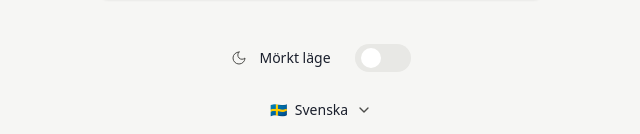
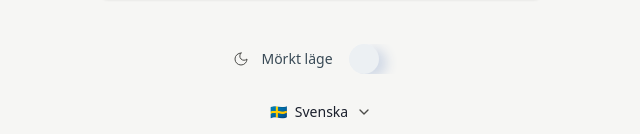
Before and after one commit to doltnamn-se/kasper-react-app, a React (Vite) app: page /auth in a window 1280 px wide. Shown: the part 314-448 px from the top of the page, without its empty margins (319-959 px from the left). Built offline with nearby package versions, Linux system fonts and the light colour scheme.

Commit message:
Add custom toggle styles
Implement custom styles for toggle components, including layout, colors, and animations to enhance the user interface. Adjustments made to the body and label styles for better alignment and aesthetics.
[skip gpt_engineer]

```diff
--- a/src/components/auth/DarkModeToggle.tsx
+++ b/src/components/auth/DarkModeToggle.tsx
@@ -1,5 +1,4 @@
 import { Moon } from "lucide-react";
-import { Switch } from "@/components/ui/switch";
 
 interface DarkModeToggleProps {
   isDarkMode: boolean;
@@ -9,15 +8,43 @@ interface DarkModeToggleProps {
 export const DarkModeToggle = ({ isDarkMode, onToggle }: DarkModeToggleProps) => {
   return (
     <div className="flex items-center justify-center gap-6 px-4 py-3 rounded-lg">
-      <div className="flex items-center gap-3">
-        <Moon className="w-4 h-4 text-[#4c4c49] dark:text-[#67676c] stroke-[1.5]" />
-        <span className="text-sm text-[#1A1F2C] dark:text-slate-200">Mörkt läge</span>
-      </div>
-      <Switch
-        checked={isDarkMode}
-        onCheckedChange={onToggle}
-        className="data-[state=checked]:bg-[#c3caf5] transition-colors duration-300"
-      />
+      <label className="flex items-center cursor-pointer text-[#394a56] dark:text-slate-200">
+        <div className="flex items-center gap-3">
+          <Moon className="w-4 h-4 text-[#4c4c49] dark:text-[#67676c] stroke-[1.5]" />
+          <span className="text-sm">Mörkt läge</span>
+        </div>
+
+        <div className="relative ml-4">
+          <input
+            type="checkbox"
+            className="sr-only"
+            checked={isDarkMode}
+            onChange={onToggle}
+          />
+          <div className="isolate relative h-[30px] w-[60px] rounded-[15px] overflow-hidden
+            shadow-[
+              -8px_-4px_8px_0px_#ffffff,
+              8px_4px_12px_0px_#d1d9e6,
+              4px_4px_4px_0px_#d1d9e6_inset,
+              -4px_-4px_4px_0px_#ffffff_inset
+            ]
+            dark:shadow-[
+              -8px_-4px_8px_0px_rgba(255,255,255,0.05),
+              8px_4px_12px_0px_rgba(0,0,0,0.2),
+              4px_4px_4px_0px_rgba(0,0,0,0.2)_inset,
+              -4px_-4px_4px_0px_rgba(255,255,255,0.05)_inset
+            ]">
+            <div className={`
+              h-full w-[200%] rounded-[15px]
+              shadow-[-8px_-4px_8px_0px_#ffffff,8px_4px_12px_0px_#d1d9e6]
+              dark:shadow-[-8px_-4px_8px_0px_rgba(255,255,255,0.05),8px_4px_12px_0px_rgba(0,0,0,0.2)]
+              transition-transform duration-400 ease-[cubic-bezier(0.85,0.05,0.18,1.35)]
+              ${isDarkMode ? 'translate-x-[25%]' : '-translate-x-[75%]'}
+              bg-[#ecf0f3] dark:bg-[#232325]
+            `}/>
+          </div>
+        </div>
+      </label>
     </div>
   );
 };
--- a/src/index.css
+++ b/src/index.css
@@ -72,3 +72,12 @@
     transform: translateY(0);
   }
 }
+
+/* Add smooth transition for dark mode changes */
+:root {
+  transition: background-color 0.3s ease-in-out;
+}
+
+.dark {
+  transition: background-color 0.3s ease-in-out;
+}
```
